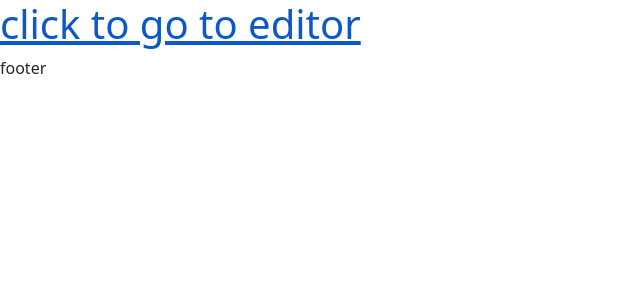
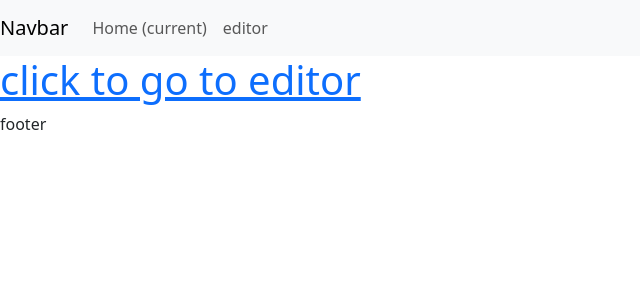
Before and after one commit to FormulaCarbon/Spectra, a Flask app: page / in a window 1280 px wide. Shown: the top 300 px of the page, without its empty margins (0-640 px from the left). Run offline with Flask 3, Linux system fonts and the light colour scheme.

Commit message:
style: added navbar
add bootstrap navbar

```diff
--- a/src/templates/index.html
+++ b/src/templates/index.html
@@ -6,5 +6,21 @@
 {% endblock %}
 
 {% block content %}
+    <nav class="navbar navbar-expand-lg navbar-light bg-light">
+  <a class="navbar-brand" href="#">Navbar</a>
+  <button class="navbar-toggler" type="button" data-toggle="collapse" data-target="#navbarNav" aria-controls="navbarNav" aria-expanded="false" aria-label="Toggle navigation">
+    <span class="navbar-toggler-icon"></span>
+  </button>
+  <div class="collapse navbar-collapse" id="navbarNav">
+    <ul class="navbar-nav">
+      <li class="nav-item active">
+        <a class="nav-link" href="/">Home <span class="sr-only">(current)</span></a>
+      </li>
+      <li class="nav-item">
+        <a class="nav-link" href="/editor">editor</a>
+        </li>
+    </ul>
+  </div>
+</nav>
     <h1><a href = '/editor'>click to go to editor</a></h1>
 {% endblock %}
```
